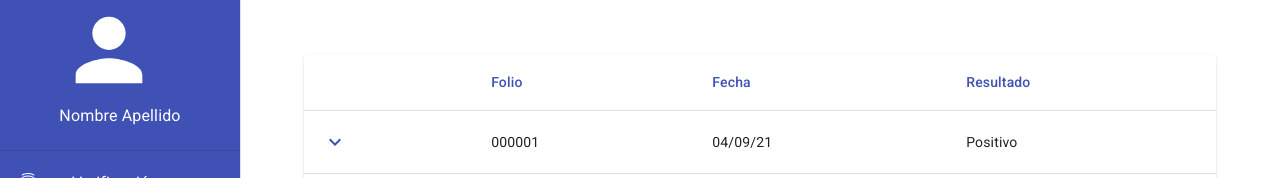
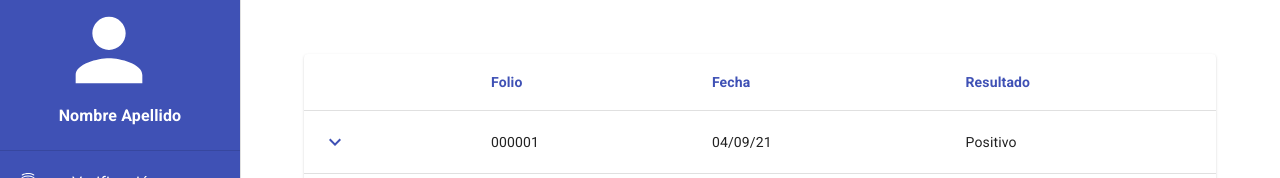
Before and after one commit to FernandoRdgzRob/verificacion_huella, a React (Create React App) app: page /historial in a window 1280 px wide. Shown: the top 178 px of the page. Built offline with nearby package versions, Linux system fonts and the light colour scheme.

Commit message:
Last fixes

```diff
--- a/src/components/History/HistoryTable.js
+++ b/src/components/History/HistoryTable.js
@@ -49,9 +49,9 @@ const HistoryTable = () => {
         <TableHead>
           <TableRow>
             <TableCell />
-            <TableCell style={{ color: '#3f51b5' }}>Folio</TableCell>
-            <TableCell style={{ color: '#3f51b5' }}>Fecha</TableCell>
-            <TableCell style={{ color: '#3f51b5' }}>Resultado</TableCell>
+            <TableCell style={{ fontWeight: 'bold', color: '#3f51b5' }}>Folio</TableCell>
+            <TableCell style={{ fontWeight: 'bold', color: '#3f51b5' }}>Fecha</TableCell>
+            <TableCell style={{ fontWeight: 'bold', color: '#3f51b5' }}>Resultado</TableCell>
           </TableRow>
         </TableHead>
         <TableBody>
--- a/src/components/Sidebar/Sidebar.js
+++ b/src/components/Sidebar/Sidebar.js
@@ -77,7 +77,7 @@ const Sidebar = (props) => {
       <div style={{ display: 'flex', justifyContent: 'center', height: 150 }}>
         <div>
           <PersonIcon style={{ fontSize: '100px' }} />
-          <Typography>
+          <Typography style={{ fontWeight: 'bold' }}>
             Nombre Apellido
           </Typography>
         </div>
```
